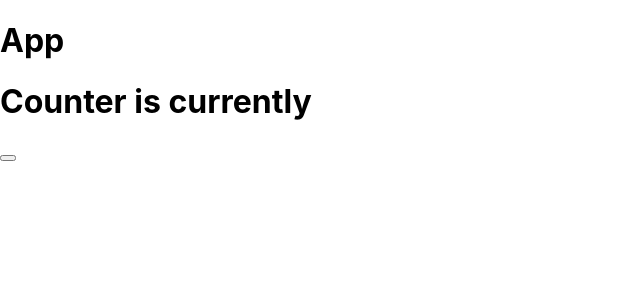
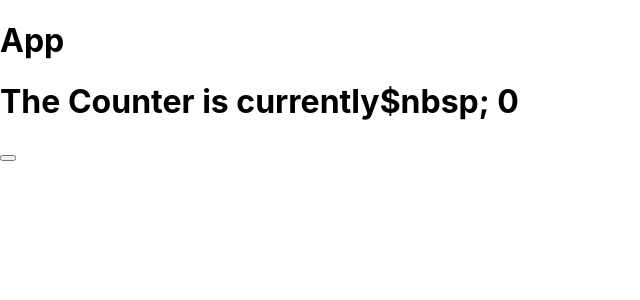
Before and after one commit to gtretow/buttonclicker-Jest-Practice, a React app: page / in a window 1280 px wide. Shown: the top 300 px of the page, without its empty margins (0-640 px from the left). Built offline with nearby package versions, Linux system fonts and the light colour scheme.

Commit message:
counter starts at 0 test

```diff
--- a/src/App.js
+++ b/src/App.js
@@ -2,11 +2,14 @@ import React from "react";
 import "./App.css";
 
 function App() {
+const [count, setCount] = React.useState(0);
+
   return (
     <div data-test="component-app">
       {/* removing data-test attributes */}
       <h1>App</h1>
-      <h1 data-test="counter-display">Counter is currently</h1>
+      <h1 data-test="counter-display">
+      The Counter is currently$nbsp; <span data-test="count">{count}</span> </h1>
       <button data-test="increment-button" />
     </div>
   );
```
Also changed, not shown: 1 other file (tests, documents, lock files or other folders).
